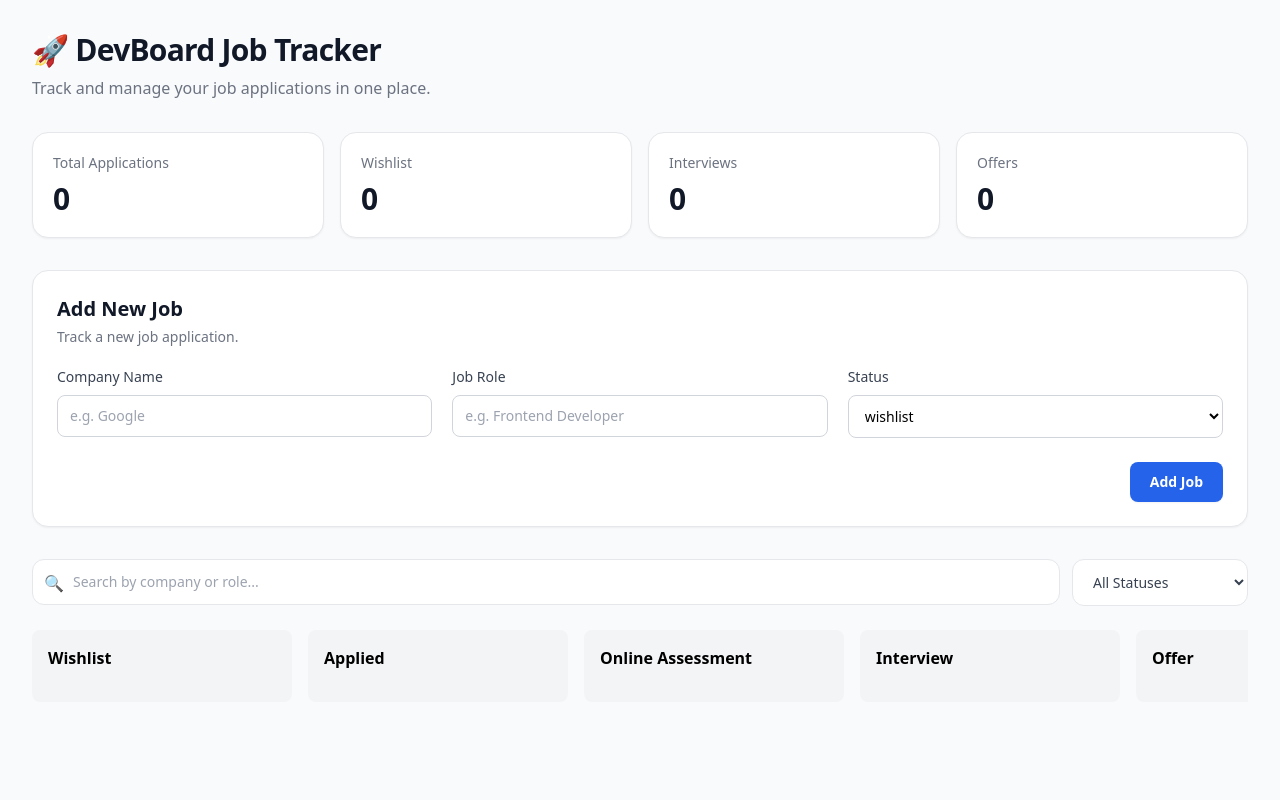
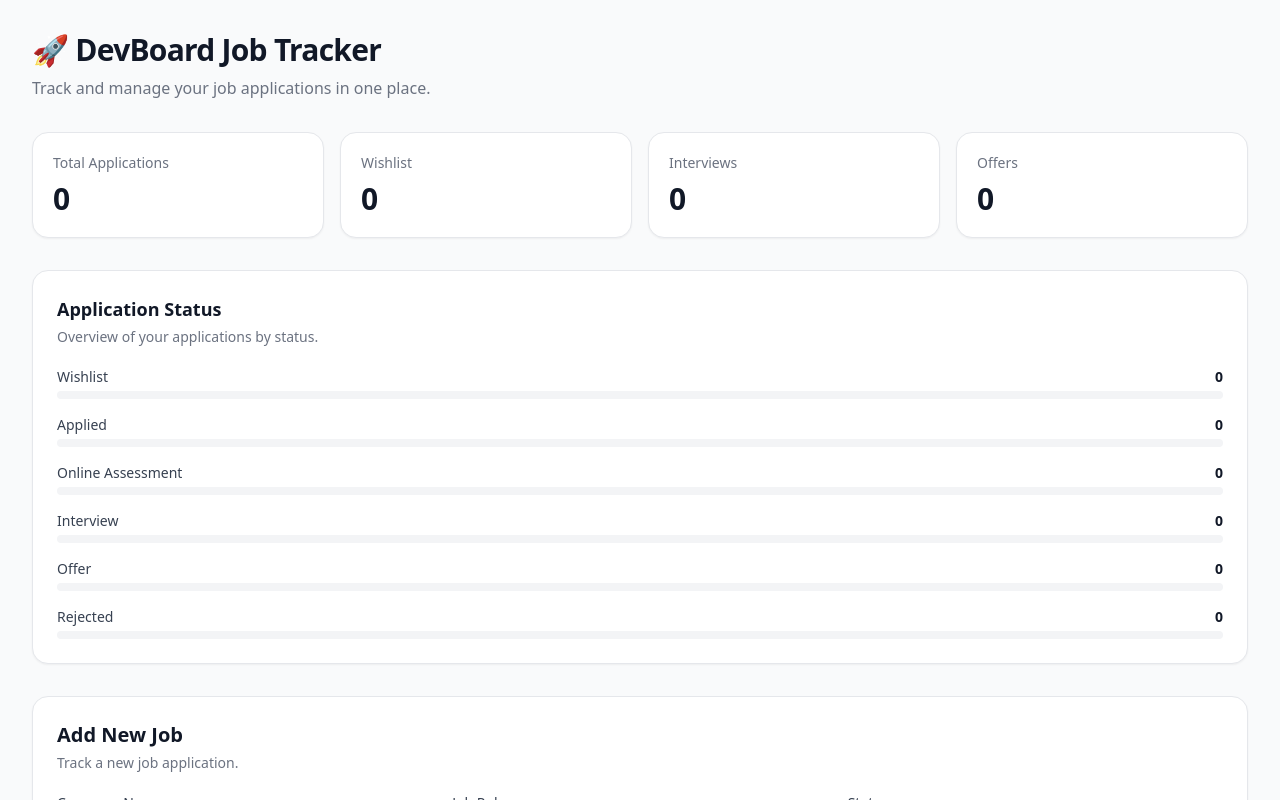
Before and after one commit to Shifa200/devboard, a React (Vite) app: page / in a window 1280 px wide. Shown: the top 800 px of the page. Built offline with nearby package versions, Linux system fonts and the light colour scheme.

Commit message:
Added application status distribution

```diff
--- a/src/App.jsx
+++ b/src/App.jsx
@@ -183,29 +183,25 @@ function App() {
       job.company.toLowerCase().includes(search) ||
       job.role.toLowerCase().includes(search);
 
-  const matchesStatus =
-    statusFilter === "all" ||
-    job.status === statusFilter;
+    const matchesStatus = statusFilter === "all" || job.status === statusFilter;
 
     return matchesSearch && matchesStatus;
-
-
   });
 
   const totalJobs = jobs.length;
 
-const wishlistCount = jobs.filter(
-  (job) => job.status === "wishlist"
+  const wishlistCount = jobs.filter((job) => job.status === "wishlist").length;
+
+  const interviewCount = jobs.filter(
+    (job) => job.status === "interview",
   ).length;
 
-const interviewCount = jobs.filter(
-  (job) => job.status === "interview"
-).length;
+  const offerCount = jobs.filter((job) => job.status === "offer").length;
 
-const offerCount = jobs.filter(
-  (job) => job.status === "offer"
-).length;
-
+  const statusCounts = columns.map((column) => ({
+    status: column,
+    count: jobs.filter((job) => job.status === column).length,
+  }));
 
   return (
     <div className="min-h-screen bg-gray-50 px-4 py-8 md:px-8">
@@ -228,23 +224,18 @@ const offerCount = jobs.filter(
         </div>
 
         <div className="mb-8 grid grid-cols-2 gap-4 md:grid-cols-4">
-
           {/* Total */}
           <div className="rounded-2xl border border-gray-200 bg-white p-5 shadow-sm">
             <p className="text-sm font-medium text-gray-500">
               Total Applications
             </p>
 
-    <p className="mt-2 text-3xl font-bold text-gray-900">
-      {totalJobs}
-    </p>
+            <p className="mt-2 text-3xl font-bold text-gray-900">{totalJobs}</p>
           </div>
 
           {/* Wishlist */}
           <div className="rounded-2xl border border-gray-200 bg-white p-5 shadow-sm">
-    <p className="text-sm font-medium text-gray-500">
-      Wishlist
-    </p>
+            <p className="text-sm font-medium text-gray-500">Wishlist</p>
 
             <p className="mt-2 text-3xl font-bold text-gray-900">
               {wishlistCount}
@@ -253,9 +244,7 @@ const offerCount = jobs.filter(
 
           {/* Interviews */}
           <div className="rounded-2xl border border-gray-200 bg-white p-5 shadow-sm">
-    <p className="text-sm font-medium text-gray-500">
-      Interviews
-    </p>
+            <p className="text-sm font-medium text-gray-500">Interviews</p>
 
             <p className="mt-2 text-3xl font-bold text-gray-900">
               {interviewCount}
@@ -264,15 +253,52 @@ const offerCount = jobs.filter(
 
           {/* Offers */}
           <div className="rounded-2xl border border-gray-200 bg-white p-5 shadow-sm">
-    <p className="text-sm font-medium text-gray-500">
-      Offers
-    </p>
+            <p className="text-sm font-medium text-gray-500">Offers</p>
 
             <p className="mt-2 text-3xl font-bold text-gray-900">
               {offerCount}
             </p>
           </div>
+        </div>
 
+        <div className="mb-8 rounded-2xl border border-gray-200 bg-white p-6 shadow-sm">
+          <div className="mb-5">
+            <h2 className="text-lg font-bold text-gray-900">
+              Application Status
+            </h2>
+
+            <p className="mt-1 text-sm text-gray-500">
+              Overview of your applications by status.
+            </p>
+          </div>
+
+          <div className="space-y-4">
+            {statusCounts.map((item) => (
+              <div key={item.status}>
+                <div className="mb-1 flex items-center justify-between">
+                  <span className="text-sm font-medium capitalize text-gray-700">
+                    {item.status}
+                  </span>
+
+                  <span className="text-sm font-semibold text-gray-900">
+                    {item.count}
+                  </span>
+                </div>
+
+                <div className="h-2 overflow-hidden rounded-full bg-gray-100">
+                  <div
+                    className="h-full rounded-full bg-blue-500 transition-all duration-300"
+                    style={{
+                      width:
+                        totalJobs === 0
+                          ? "0%"
+                          : `${(item.count / totalJobs) * 100}%`,
+                    }}
+                  />
+                </div>
+              </div>
+            ))}
+          </div>
         </div>
 
         {/* Add / Edit Job Form */}
```
Lines whose indentation alone changed are shown as unchanged.
